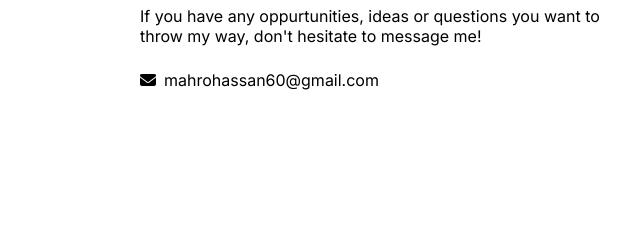
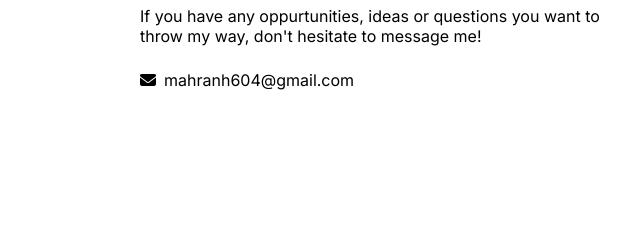
Before and after one commit to mahran-jpeg/e-portfolio, a plain HTML site: page index.html in a window 1280 px wide. Shown: the part 3741-3981 px from the top of the page, 0-640 px from the left. Drawn offline with nearby package versions, Linux system fonts and the light colour scheme.

Commit message:
some changes

```diff
--- a/index.html
+++ b/index.html
@@ -378,7 +378,7 @@
    </p>
    <a href="mailto:mahrohassan60@gmail.com" class="contact__link">
      <i class="fa-solid fa-envelope"></i>
-     <span>mahrohassan60@gmail.com</span>
+     <span>mahranh604@gmail.com</span>
    </a>
  </div>
  <form  class="contact__form" onsubmit="sendEmail(event)">
```
